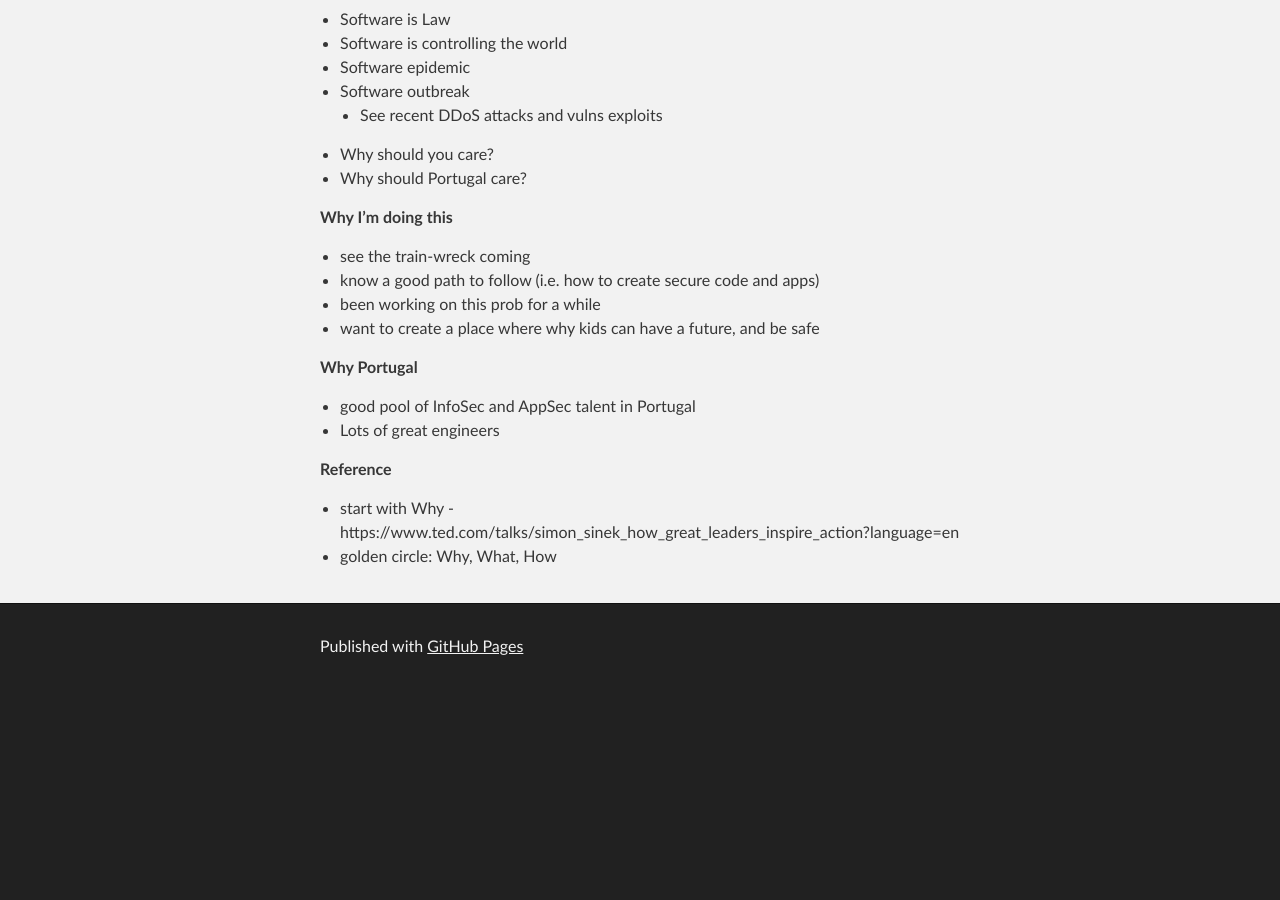
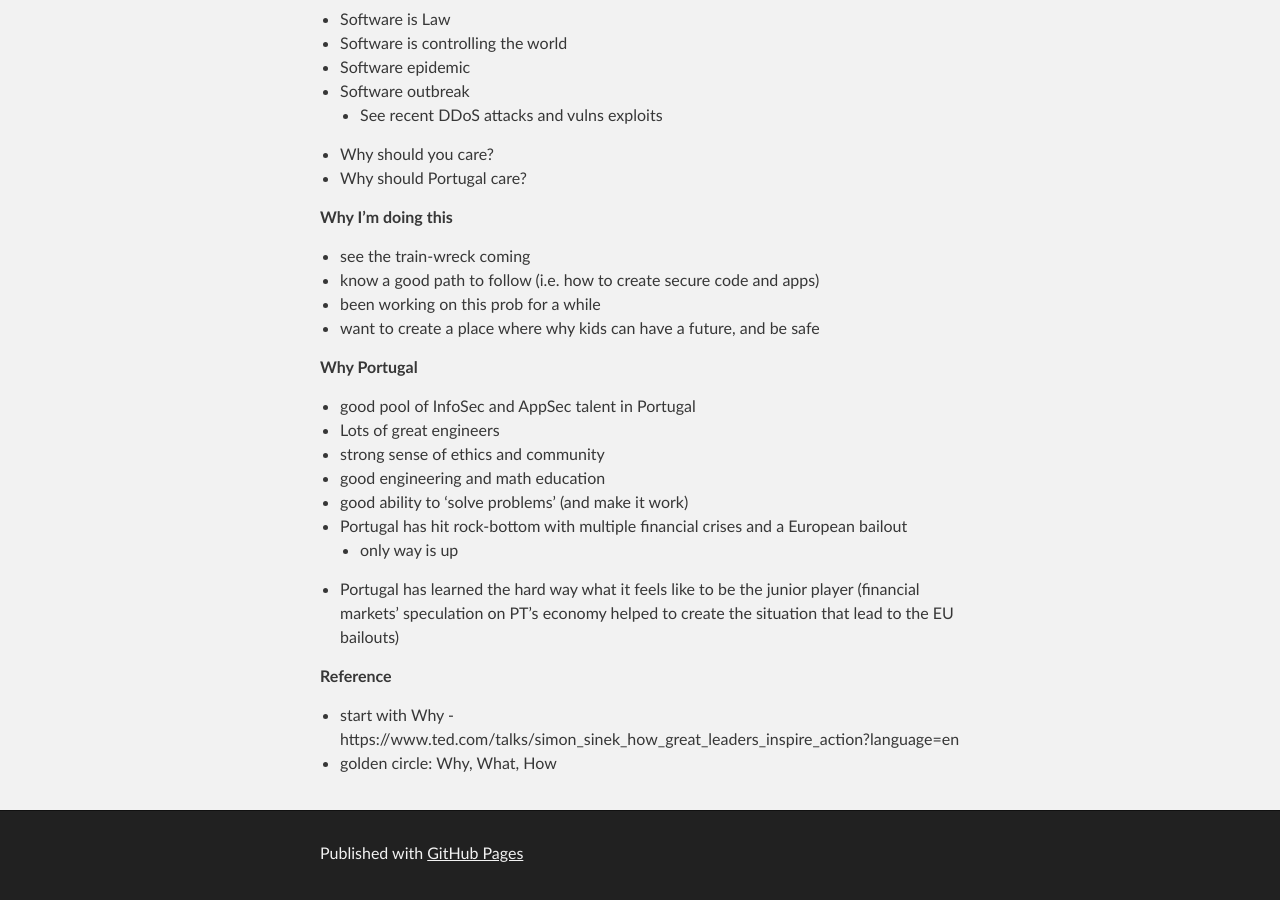
Before and after one commit to DinisCruz/Book_Hacking_Portugal, a Jekyll site: the page built from Research/Future.md, in a window 1280 px wide and 900 px high, scrolled down 698 px. Built offline with Jekyll 4.4.1, drawn with Linux system fonts in a browser that asks for light colours; before the commit the page ends 1391 px from its top, so only the background shows below that.

Commit message:
Update Future.md

```diff
--- a/Research/Future.md
+++ b/Research/Future.md
@@ -37,6 +37,13 @@ I know not much will change in 2016-2018. This is a presentation for a future wh
 
 * good pool of InfoSec and AppSec talent in Portugal
 * Lots of great engineers
+* strong sense of ethics and community
+* good engineering and math education
+* good ability to 'solve problems' (and make it work)
+* Portugal has hit rock-bottom with multiple financial crises and a European bailout
+  * only way is up
+* Portugal has learned the hard way what it feels like to be the junior player (financial markets' speculation on PT's economy helped to create the situation that lead to the EU bailouts)
+
 
 
 **Reference**
```
